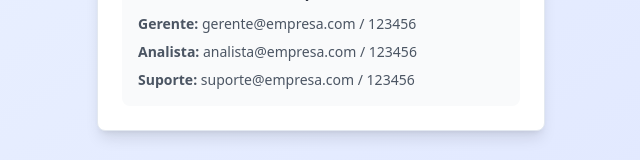
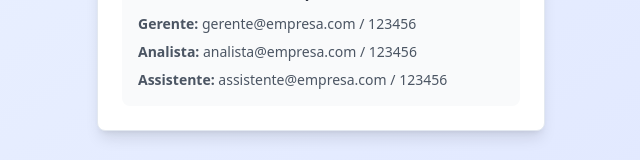
Before and after one commit to gloriagga/deal-track-system, a React (Vite) app: page / in a window 1280 px wide. Shown: the part 611-771 px from the top of the page, without its empty margins (319-959 px from the left). Built offline with nearby package versions, Linux system fonts and the light colour scheme.

Commit message:
Rename "suporte" account to "assistente"
Rename the "suporte" account to "assistente" in the mock user data.

```diff
--- a/src/components/admin/AdminPanel.tsx
+++ b/src/components/admin/AdminPanel.tsx
@@ -53,8 +53,8 @@ const AdminPanel = ({ user }) => {
     {
       id: 3,
       name: 'Pedro Costa',
-      email: 'suporte@empresa.com',
-      role: 'Analista de Suporte',
+      email: 'assistente@empresa.com',
+      role: 'Assistente de Suporte',
       sector: 'Suporte',
       status: 'Ativo',
       lastLogin: '2024-06-17 16:30',
@@ -313,12 +313,12 @@ const AdminPanel = ({ user }) => {
           </CardContent>
         </Card>
 
-        {/* Perfil Suporte */}
+        {/* Perfil Assistente */}
         <Card>
           <CardHeader>
             <CardTitle className="flex items-center gap-2">
               <Shield className="w-5 h-5 text-yellow-600" />
-              Analista de Suporte
+              Assistente de Suporte
             </CardTitle>
             <CardDescription>Acesso básico para suporte</CardDescription>
           </CardHeader>
--- a/src/components/admin/UserForm.tsx
+++ b/src/components/admin/UserForm.tsx
@@ -1,4 +1,3 @@
-
 import { useState, useEffect } from 'react';
 import { Button } from '@/components/ui/button';
 import { Input } from '@/components/ui/input';
@@ -36,7 +35,7 @@ const UserForm = ({ user, onClose }) => {
   const roles = [
     'Gerente Comercial',
     'Analista Comercial',
-    'Analista de Suporte',
+    'Assistente de Suporte',
     'Coordenador',
     'Diretor'
   ];
@@ -88,7 +87,7 @@ const UserForm = ({ user, onClose }) => {
       case 'Analista Comercial':
         permissions = ['dashboard', 'clientes', 'contratos', 'oportunidades'];
         break;
-      case 'Analista de Suporte':
+      case 'Assistente de Suporte':
         permissions = ['dashboard', 'clientes'];
         break;
       case 'Coordenador':
--- a/src/components/auth/Login.tsx
+++ b/src/components/auth/Login.tsx
@@ -34,10 +34,10 @@ const Login = ({ onLogin }) => {
     },
     {
       id: 3,
-      email: 'suporte@empresa.com',
+      email: 'assistente@empresa.com',
       password: '123456',
       name: 'Pedro Costa',
-      role: 'Analista de Suporte',
+      role: 'Assistente de Suporte',
       sector: 'Suporte',
       permissions: ['dashboard', 'clientes']
     }
@@ -141,7 +141,7 @@ const Login = ({ onLogin }) => {
               <div className="space-y-2 text-sm text-gray-600">
                 <div><strong>Gerente:</strong> gerente@empresa.com / 123456</div>
                 <div><strong>Analista:</strong> analista@empresa.com / 123456</div>
-                <div><strong>Suporte:</strong> suporte@empresa.com / 123456</div>
+                <div><strong>Assistente:</strong> assistente@empresa.com / 123456</div>
               </div>
             </div>
           </CardContent>
```
